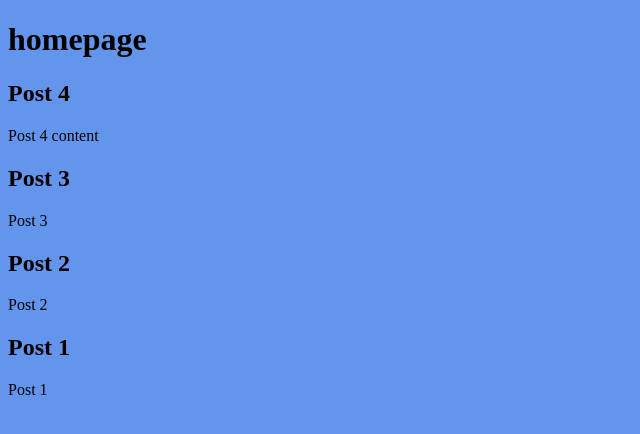
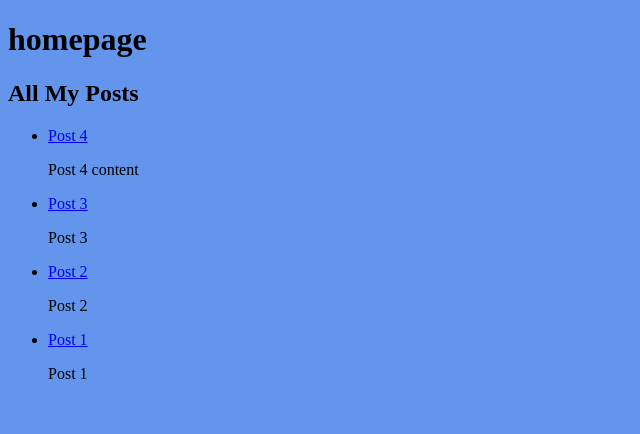
Before and after one commit to terranceleeg/terranceleeg-design, a Jekyll site: the page built from index.md, in a window 1280 px wide. Shown: the top 434 px of the page, without its empty margins (0-640 px from the left). Built offline with Jekyll 4.4.1, drawn with Linux system fonts in a browser that asks for light colours.

Commit message:
Update home.html

```diff
--- a/_layouts/home.html
+++ b/_layouts/home.html
@@ -6,10 +6,17 @@ layout: default
 
   {{ content }}
 
+
+<h2> All My Posts </h2>
+
+<ul>
 {%- for post in site.posts -%}
 
-<h2>{{ post.title }}</h2>
+<li>
+  <a href= "{{ post.url }}">{{ post.title }}</a>
+</li>
 
 {{ post.content }}
 
 {%- endfor -%}
+</ul>
```
